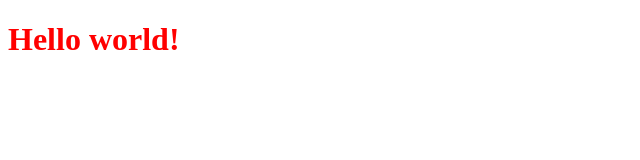
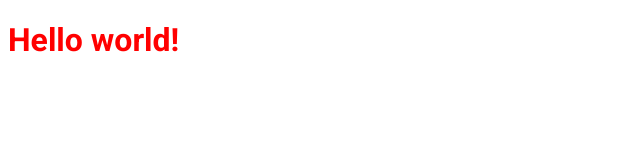
Before and after one commit to carolribeiro2112/ignews, a Next.js app: page / in a window 1280 px wide. Shown: the top 160 px of the page, without its empty margins (0-640 px from the left). Built offline with nearby package versions, Linux system fonts and the light colour scheme.

Commit message:
add sheet _document.tsx and font-family roboto

```diff
--- /dev/null
+++ b/src/pages/_document.tsx
@@ -0,0 +1,21 @@
+import Document, { Html, Head, Main, NextScript } from 'next/document';
+
+export default class MyDocument extends Document {
+  render() {
+    return (
+      <Html lang="en">
+        <Head>
+          <link rel="preconnect" href="https://fonts.gstatic.com"/>
+          <link rel="preconnect" href="https://fonts.googleapis.com"/>
+          <link href="https://fonts.googleapis.com/css2?family=Roboto:wght@400;700;900&display=swap" rel="stylesheet"/>
+
+          <title>ig.news</title>
+        </Head>
+        <body>
+          <Main/>
+          <NextScript/>
+        </body>
+      </Html>
+    )
+  }
+}
--- a/src/styles/home.module.scss
+++ b/src/styles/home.module.scss
@@ -1,3 +1,4 @@
 .title {
   color: red;
+  font-family: Roboto;
 }
```
